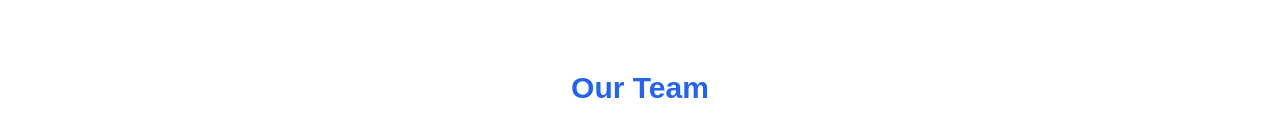
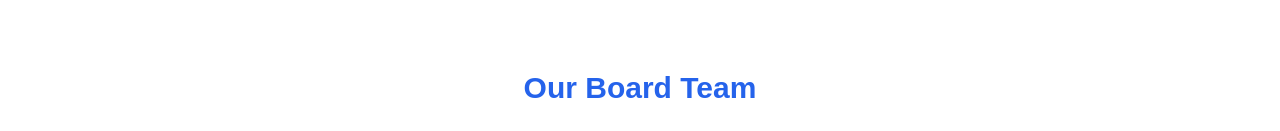
Before and after one commit to TryKatch/TryKatch, a Next.js app: page / in a window 1280 px wide. Shown: the part 669-800 px from the top of the page. Built offline with nearby package versions, Linux system fonts and the light colour scheme.

Commit message:
Remove redudant components and readjust the members section

```diff
--- a/src/app/components/homePage.tsx
+++ /dev/null
@@ -1,10 +0,0 @@
-import React from "react";
-const HomePage = () => {
-  return (
-    <div>
-      <p className="text-xl p-5"></p>
-    </div>
-  );
-};
-
-export default HomePage;
--- a/src/app/components/teamMembers.tsx
+++ b/src/app/components/teamMembers.tsx
@@ -31,7 +31,7 @@ export function TeamCarousel() {
   return (
     <div className="relative mx-auto max-w-6xl px-4 py-16">
       <h2 className="mb-16 text-center text-3xl font-bold text-blue-600">
-        Our Team
+        Our Board Team
       </h2>
 
       <div className="relative h-[300px] w-[70%] m-auto">
```
